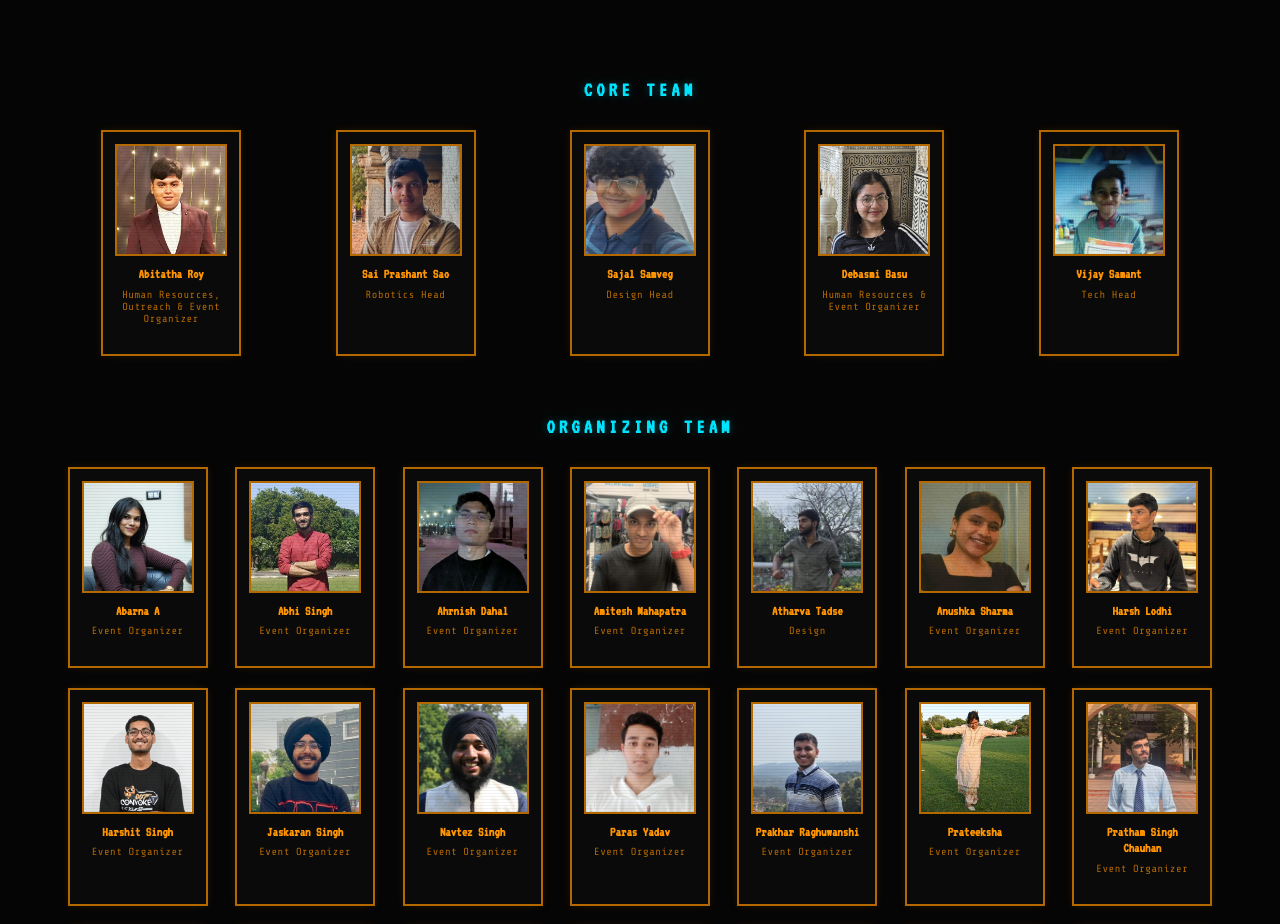
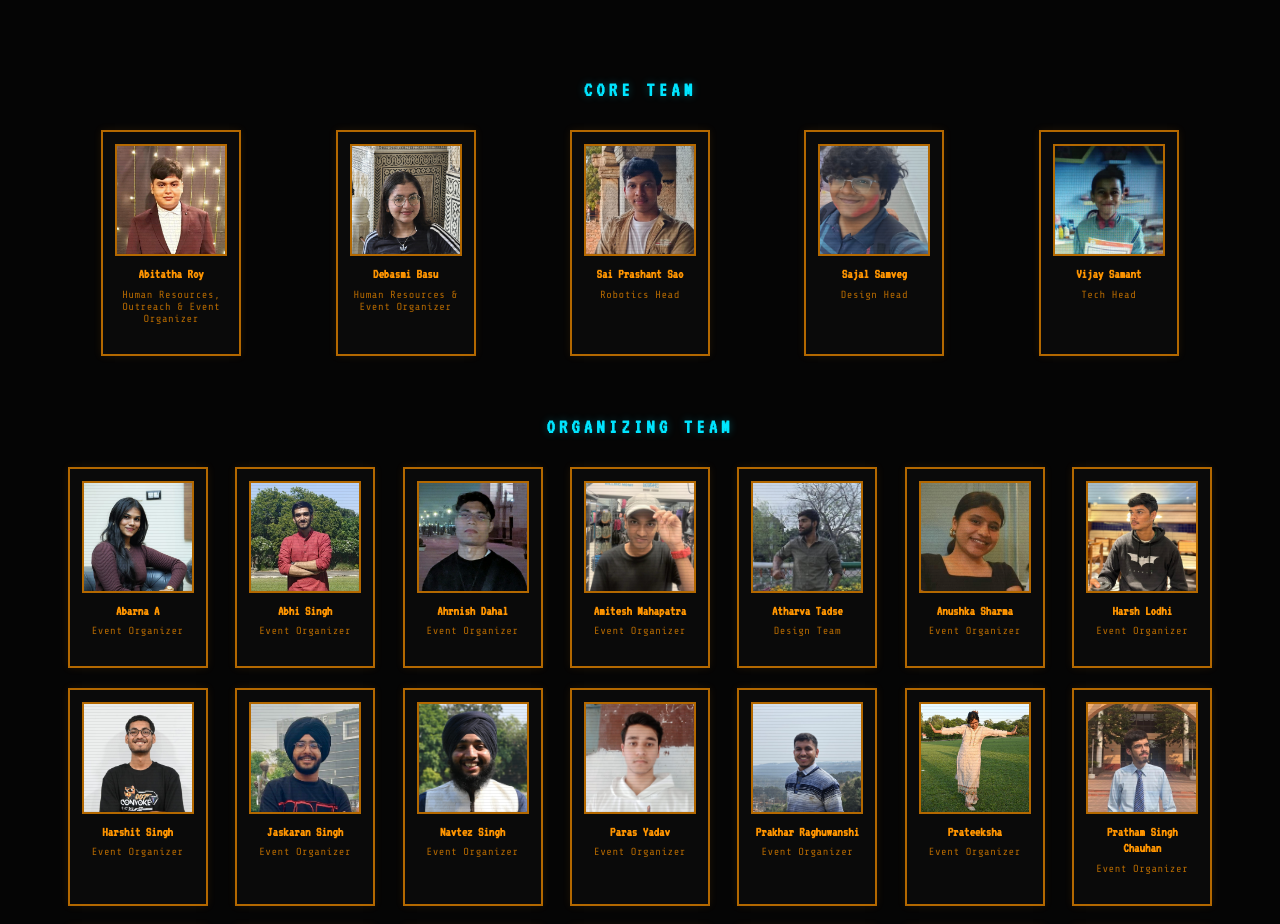
Before and after one commit to i-am-nitish/Convoke-8.0, a React (Vite) app in the folder convoke8/: page / in a window 1280 px wide. Shown: the part 5820-6744 px from the top of the page. Built offline with nearby package versions, Linux system fonts and the light colour scheme.

Commit message:
minor updates

```diff
--- a/convoke8/src/components/Team.jsx
+++ b/convoke8/src/components/Team.jsx
@@ -4,15 +4,18 @@ import { playSelectSound } from '../utils/audio';
 
 const TEAM_DATA = {
     'CORE TEAM': [
-
-
         {
             name: 'Abitatha Roy',
             role: 'Human Resources, Outreach & Event Organizer',
             image: '/team_photos/abitatha_roy.jpeg',
             linkedin: 'https://linkedin.com/in/abitatha'
         },
-
+        {
+            name: 'Debasmi Basu',
+            role: 'Human Resources & Event Organizer',
+            image: '/team_photos/debasmi_basu.jpeg',
+            linkedin: 'https://www.linkedin.com/in/debasmi-basu-513726288'
+        },
         {
             name: 'Sai Prashant Sao',
             role: 'Robotics Head',
@@ -24,14 +27,6 @@ const TEAM_DATA = {
             role: 'Design Head',
             image: '/team_photos/sajal_samveg.jpeg',
             linkedin: 'https://www.linkedin.com/in/sajalsamveg'
-        },
-
-
-        {
-            name: 'Debasmi Basu',
-            role: 'Human Resources & Event Organizer',
-            image: '/team_photos/debasmi_basu.jpeg',
-            linkedin: 'https://www.linkedin.com/in/debasmi-basu-513726288'
         },
         {
             name: 'Vijay Samant',
@@ -68,9 +63,9 @@ const TEAM_DATA = {
         },
         {
             name: 'Atharva Tadse',
-            role: 'Design',
+            role: 'Design Team',
             image: '/team_photos/atharva_t.jpeg',
-            linkedin: 'https://linkedin.com/in/atharva-t'
+            linkedin: 'https://www.linkedin.com/in/atharva-tadse-100ba3289'
         },
         {
             name: 'Anushka Sharma',
@@ -148,7 +143,7 @@ const TEAM_DATA = {
             name: 'Sujatro Bhadra',
             role: 'Event Organizer',
             image: '/team_photos/sujatro_bhadra.jpeg',
-            linkedin: ''
+            linkedin: 'https://www.linkedin.com/in/sujatrobhadra/'
         },
         {
             name: 'Svetlana Neogi',
```
Also changed, not shown: convoke8/public/team_photos/rajanya_roy.jpeg.
